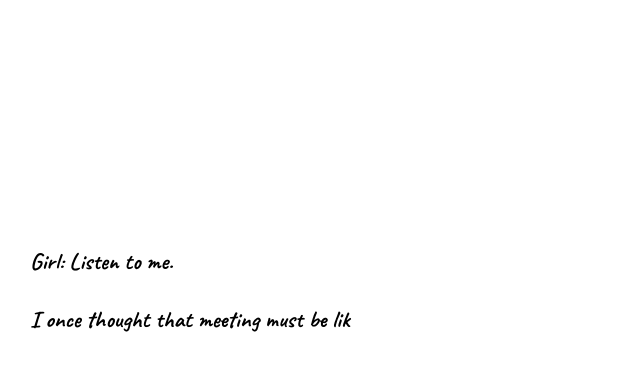
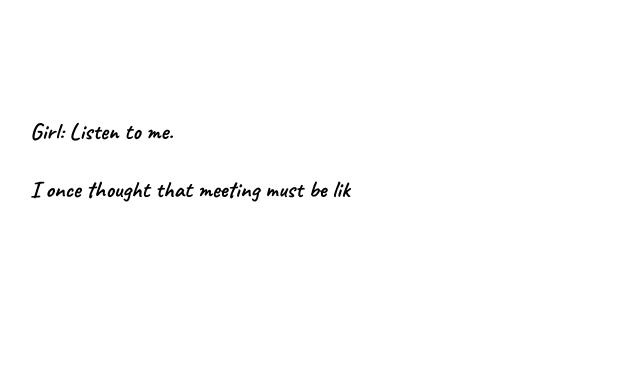
Before and after one commit to IndieDev2003/letter, a React (Vite) app: page / in a window 1280 px wide. Shown: the top 370 px of the page, without its empty margins (0-640 px from the left). Built offline with nearby package versions, Linux system fonts and the light colour scheme; a web font is replaced by a local one.

Commit message:
Update index.css

```diff
--- a/src/index.css
+++ b/src/index.css
@@ -8,7 +8,7 @@
   margin-bottom:30px ;
 }
 .letter-content {
-  padding: 0 30px 30px 30px;
+  padding: 0 30px 20vh 30px;
   /* word-spacing: 5px; */
   max-width: 100vw;
   min-height: 80vh;
```
